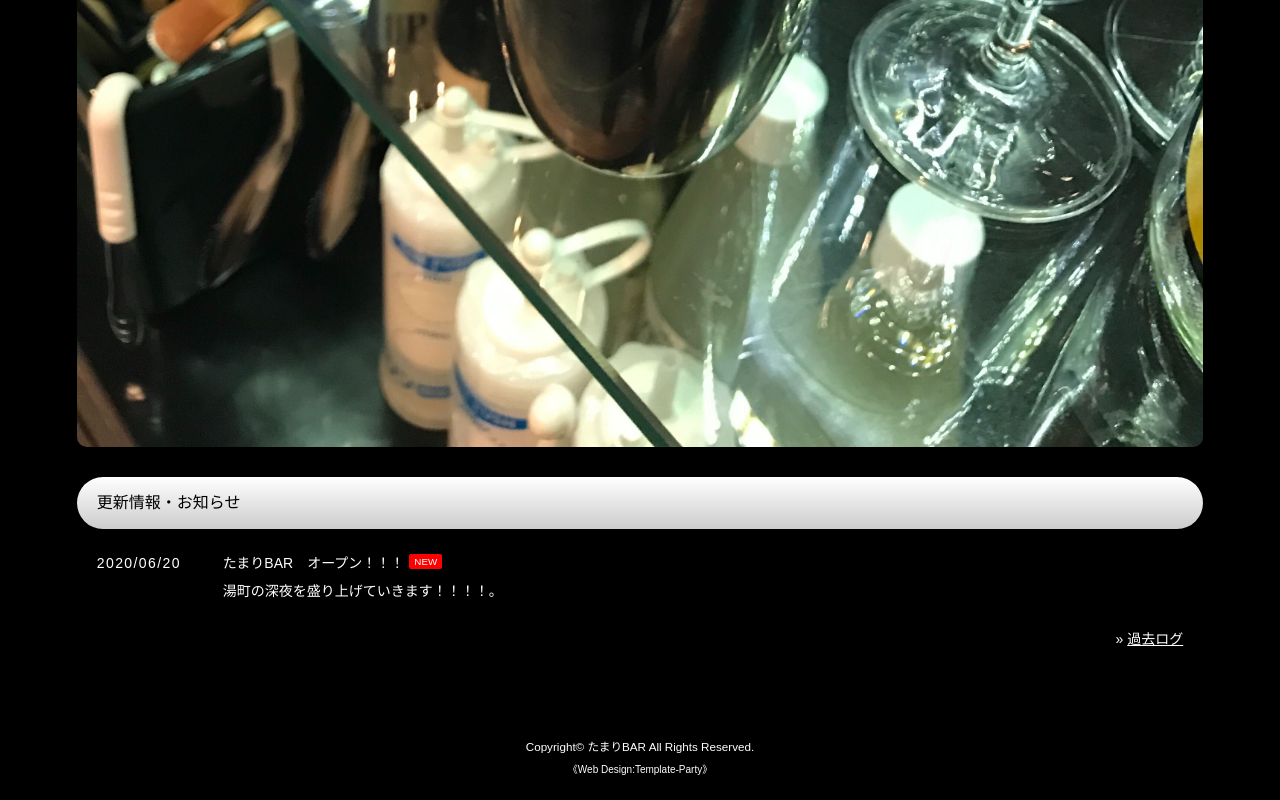
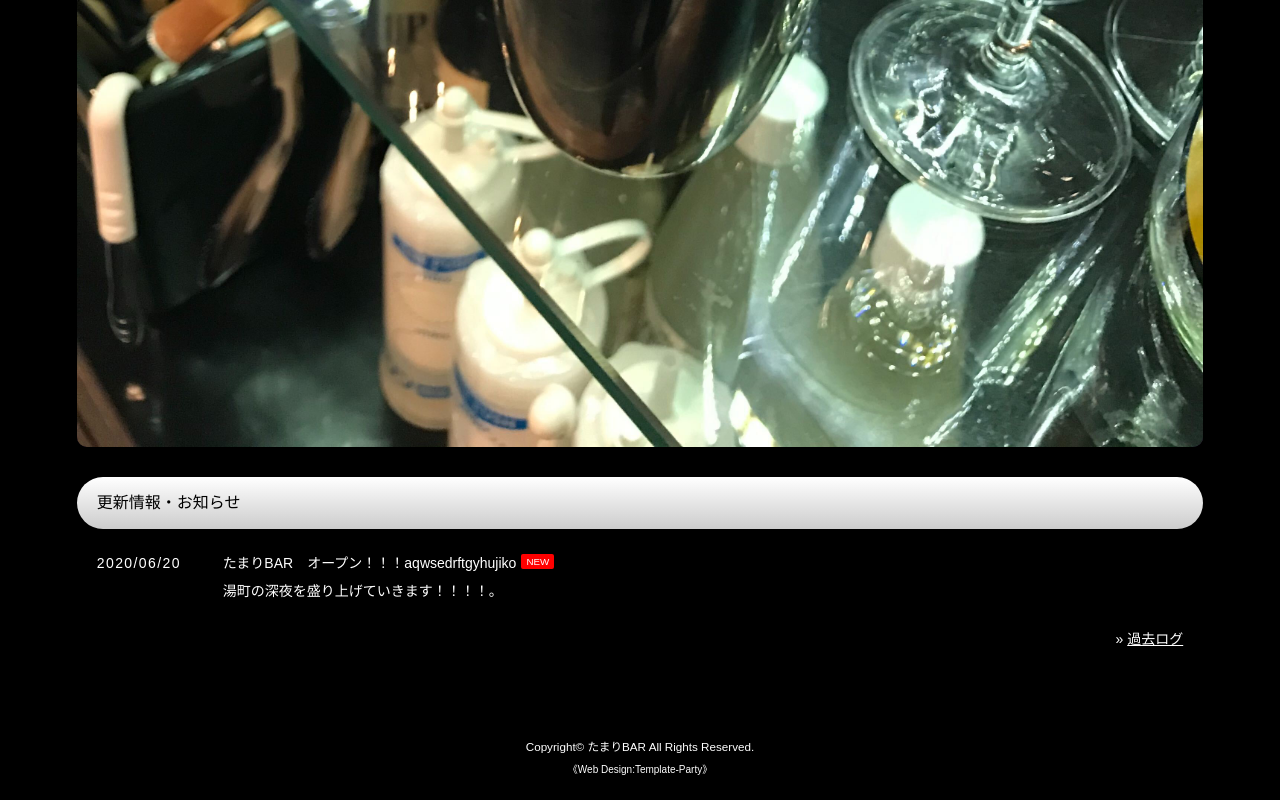
Before and after one commit to keisuke-git/tamaribar, a plain HTML site: page tp_bar2_black/index.html in a window 1280 px wide. Shown: the part 1511-2311 px from the top of the page. Drawn offline with Linux system fonts and the light colour scheme.

Commit message:
Update index.html

```diff
--- a/tp_bar2_black/index.html
+++ b/tp_bar2_black/index.html
@@ -58,7 +58,7 @@
 <h2>更新情報・お知らせ</h2>
 <dl>
 <dt>2020/06/20</dt>
-<dd>たまりBAR　オープン！！！<span class="newicon">NEW</span></dd>
+<dd>たまりBAR　オープン！！！aqwsedrftgyhujiko<span class="newicon">NEW</span></dd>
 <dd>湯町の深夜を盛り上げていきます！！！！。</dd>
 </dl>
 <p class="r">&raquo;&nbsp;<a href="#">過去ログ</a></p>
```
